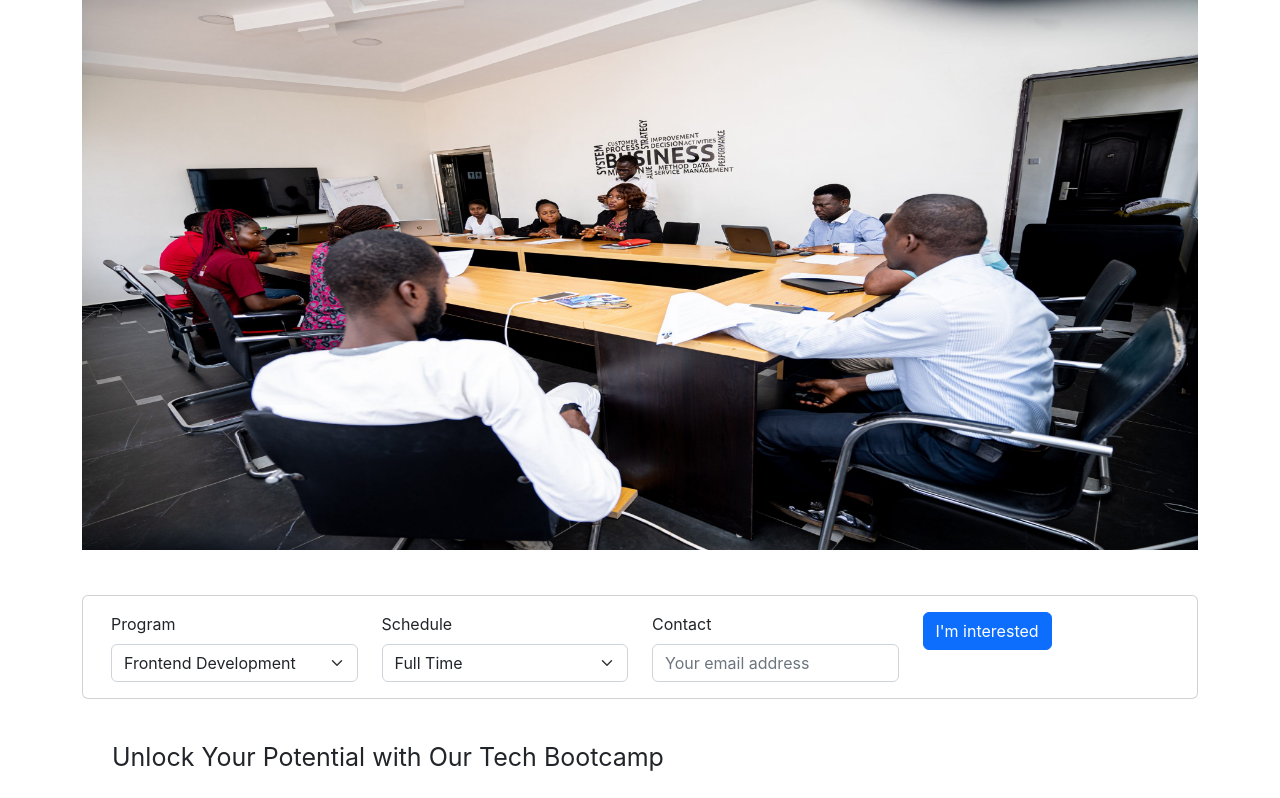
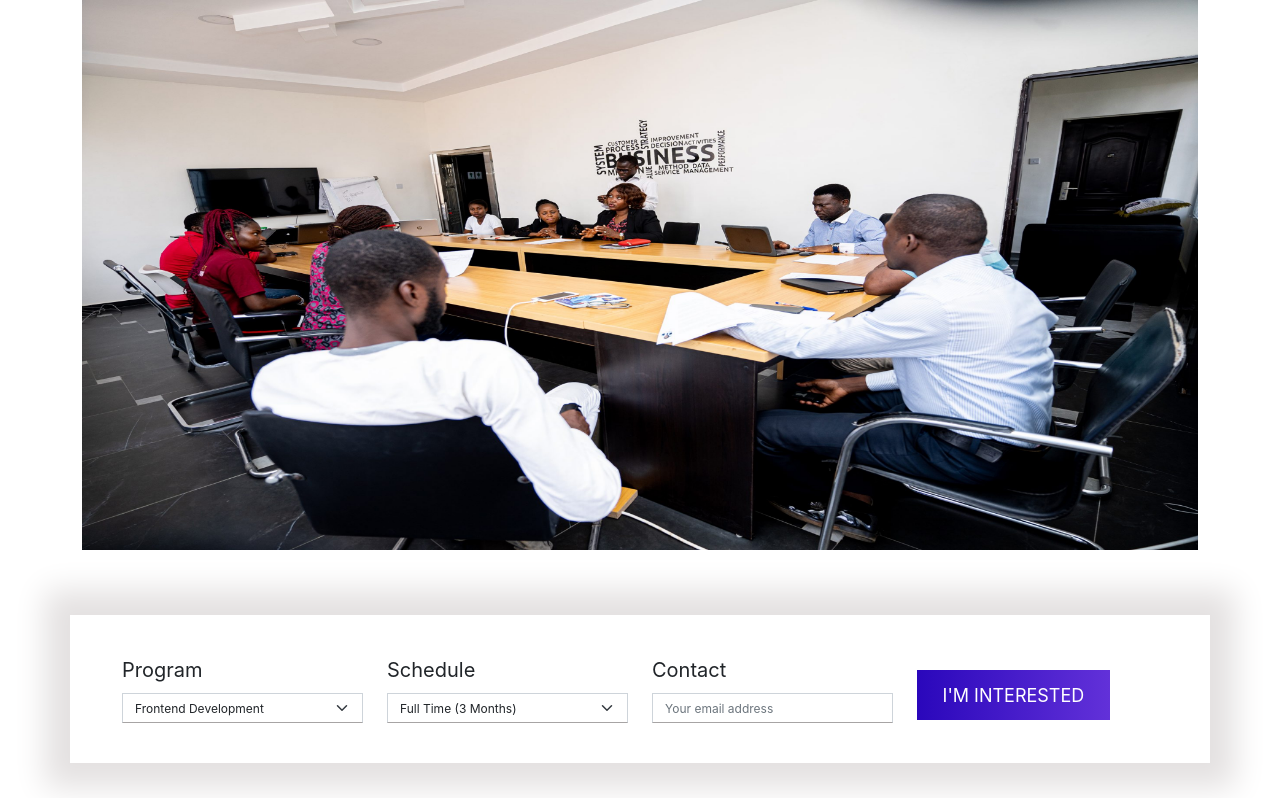
Before and after one commit to victoryohanna/mctechy, a React (Create React App) app: page / in a window 1280 px wide. Shown: the top 798 px of the page. Built offline with nearby package versions, Linux system fonts and the light colour scheme.

Commit message:
modified optionslist component

```diff
--- a/src/components/Options.jsx
+++ b/src/components/Options.jsx
@@ -3,15 +3,14 @@ import "../styles/optionslist.css";
 const OptionList = () => {
   return (
     <div className="container options-container">
-      <div className="card container">
-        <div className="card-body">
+        <div className="container">
           <form>
             <div className="row">
               <div className="col-md-3">
                 <label htmlFor="" className="form-label">
                   Program
                 </label>
-                <select class="form-select" aria-label="Default select example">
+                <select className="form-select" aria-label="Default select example">
                   <option selected>Frontend Development</option>
                   <option value="1">One</option>
                   <option value="2">Two</option>
@@ -22,8 +21,8 @@ const OptionList = () => {
                 <label htmlFor="" className="form-label">
                   Schedule
                 </label>
-                <select class="form-select" aria-label="Default select example">
-                  <option selected>Full Time </option>
+                <select className="form-select" aria-label="Default select example">
+                  <option selected>Full Time (3 Months)</option>
                   <option value="1">One</option>
                   <option value="2">Two</option>
                   <option value="3">Three</option>
@@ -39,14 +38,14 @@ const OptionList = () => {
                   placeholder="Your email address"
                 />
               </div>
-              <div className="col-md-3">
-                <button className="btn btn-primary">I'm interested</button>
+              <div className="col-md-3 btn-section">
+                <button type="button" className="">I'm interested</button>
               </div>
             </div>
           </form>
         </div>
       </div>
-    </div>
+
   );
 };
 
--- a/src/styles/optionslist.css
+++ b/src/styles/optionslist.css
@@ -1,5 +1,41 @@
-.options-container{
-    /* border: 1px solid black; */
-    margin-top:45px;
+.options-container {
+  margin-top: 65px;
+  padding: 40px;
+  -webkit-box-shadow: 0px 0px 29px 25px #e4e1e1;
+  -moz-box-shadow: 0px 0px 29px 25px #e4e1e1;
+  box-shadow: 0px 0px 29px 25px #e4e1e1;
+}
 
+.btn-section {
+  display: flex;
+  justify-content: stretch;
+  height: 50px;
+  margin-top: 15px;
 }
+
+.btn-section button {
+  width: 80%;
+  font-size: 18px;
+  font-size: 400;
+  text-transform: uppercase;
+  background: linear-gradient(
+    90deg,
+    rgba(42, 7, 187, 1) 0%,
+    rgba(98, 49, 217, 1) 100%
+  );
+  color: #ffffff;
+  border: none;
+}
+
+.form-label {
+  font-size: 20px;
+  font-weight: 400;
+}
+
+.form-select,
+.form-control {
+  height: 30px;
+  font-size: 12px;
+  border-bottom: 1px solid #a7a4a4;
+  border-radius: 0;
+}
```
